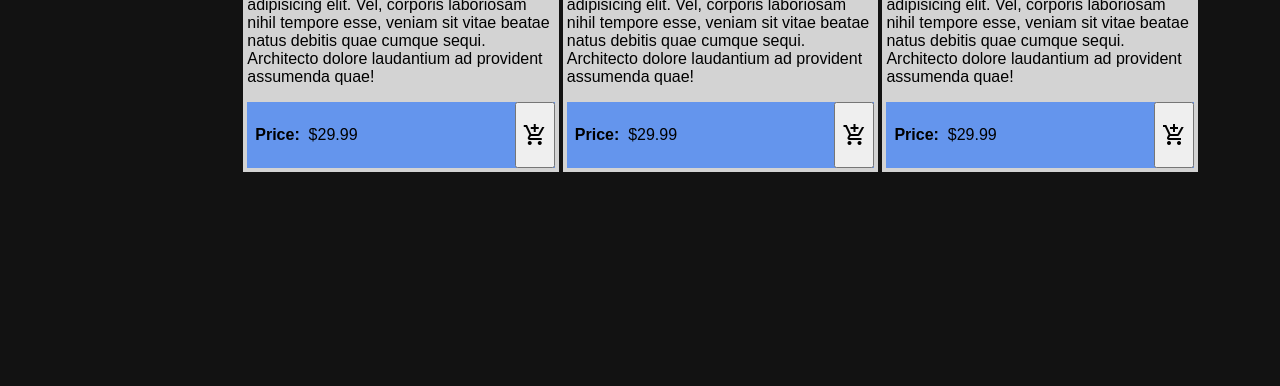
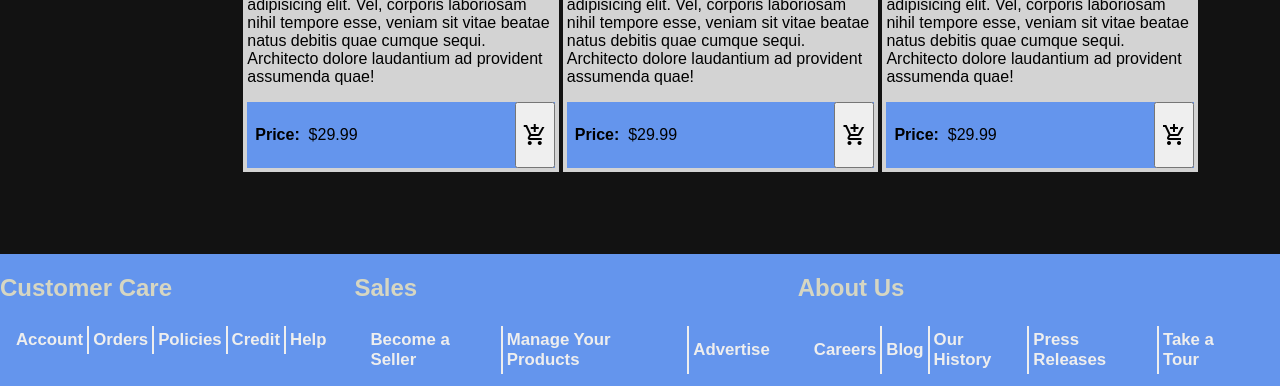
Before and after one commit to BLachenal/Qwirty, a plain HTML site: page index.html in a window 1280 px wide. Shown: the part 2196-2582 px from the top of the page. Before the commit the page ends 2450 px from the top, so only its background shows below. Drawn offline with nearby package versions, Linux system fonts and the light colour scheme; a web font is replaced by a local one.

Commit message:
Added footer section of page

```diff
--- a/index.html
+++ b/index.html
@@ -9,6 +9,7 @@
         <link rel="stylesheet" href="index.css"/>
         <link rel="stylesheet" href="products.css"/>
         <link rel="stylesheet" href="header.css"/>
+        <link rel="stylesheet" href="footer.css"/>
     </head>
     <body>
         <header>
@@ -311,5 +312,35 @@
                     </ul>
                 </main>
             </div>
+        <footer class="page">
+            <section>
+                <h2>Customer Care</h2>
+                <menu>
+                    <li><a href="#">Account</a></li>
+                    <li><a href="#">Orders</a></li>
+                    <li><a href="#">Policies</a></li>
+                    <li><a href="#">Credit</a></li>
+                    <li><a href="#">Help</a></li>
+                </menu>
+            </section>
+                        <section>
+                <h2>Sales</h2>
+                <menu>
+                    <li><a href="#">Become a Seller</a></li>
+                    <li><a href="#">Manage Your Products</a></li>
+                    <li><a href="#">Advertise</a></li>
+                </menu>
+            </section>
+                        <section>
+                <h2>About Us</h2>
+                <menu>
+                    <li><a href="#">Careers</a></li>
+                    <li><a href="#">Blog</a></li>
+                    <li><a href="#">Our History</a></li>
+                    <li><a href="#">Press Releases</a></li>
+                    <li><a href="#">Take a Tour</a></li>
+                </menu>
+            </section>
+        </footer>
     </body>
 </html>
```
